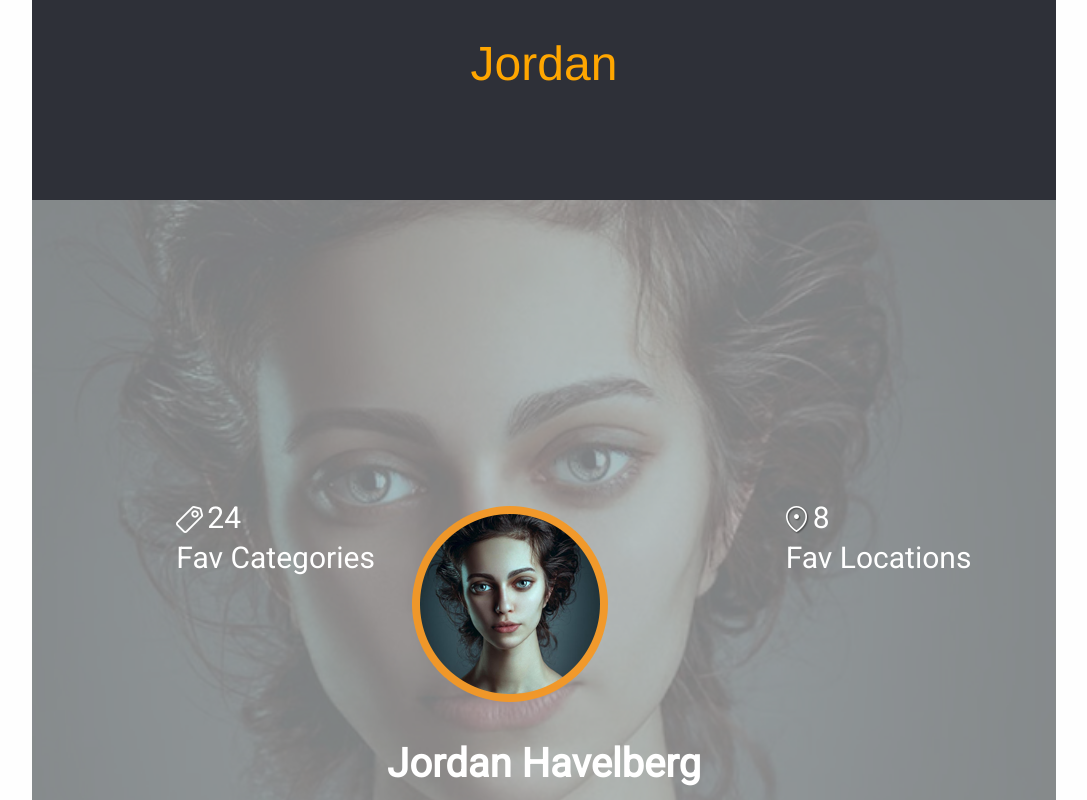
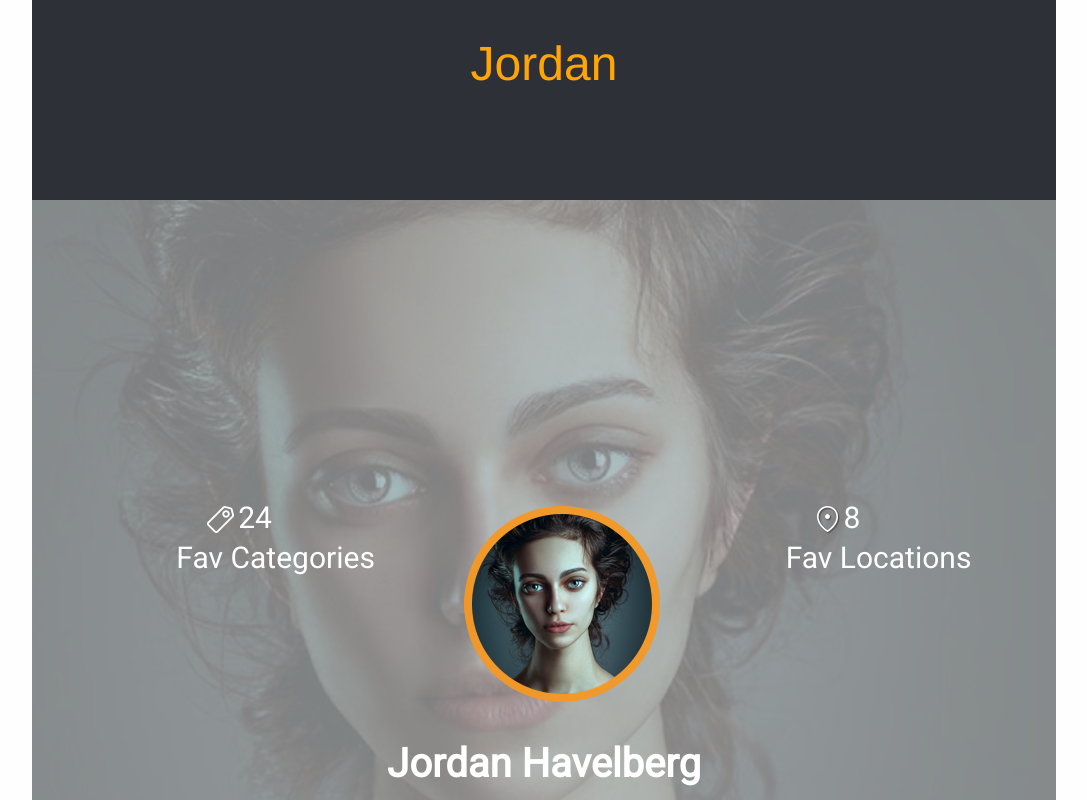
Before and after one commit to johnngugi/e3, a plain HTML site: page index.html in a window 1280 px wide. Shown: the top 800 px of the page, without its empty margins (96-1183 px from the left). Drawn offline with Linux system fonts and the light colour scheme.

Commit message:
Chnage positioning of image

```diff
--- a/css/main.css
+++ b/css/main.css
@@ -51,6 +51,9 @@
 .middle {
   padding-top: 50px;
   vertical-align: middle;
+}
+.middle img {
+  padding-left: 15%;
 }
 .middle-title {
   margin: 30px auto;
```
